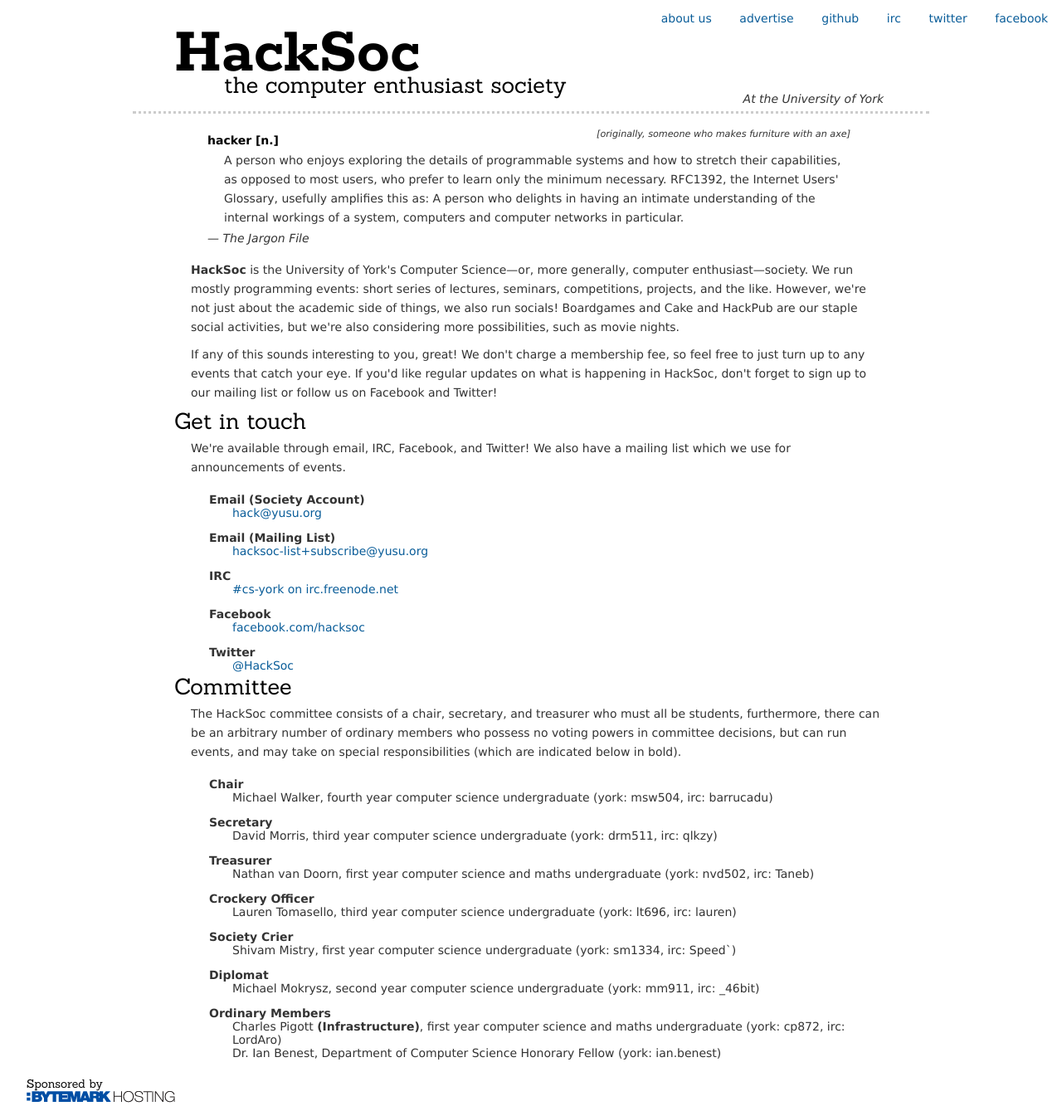
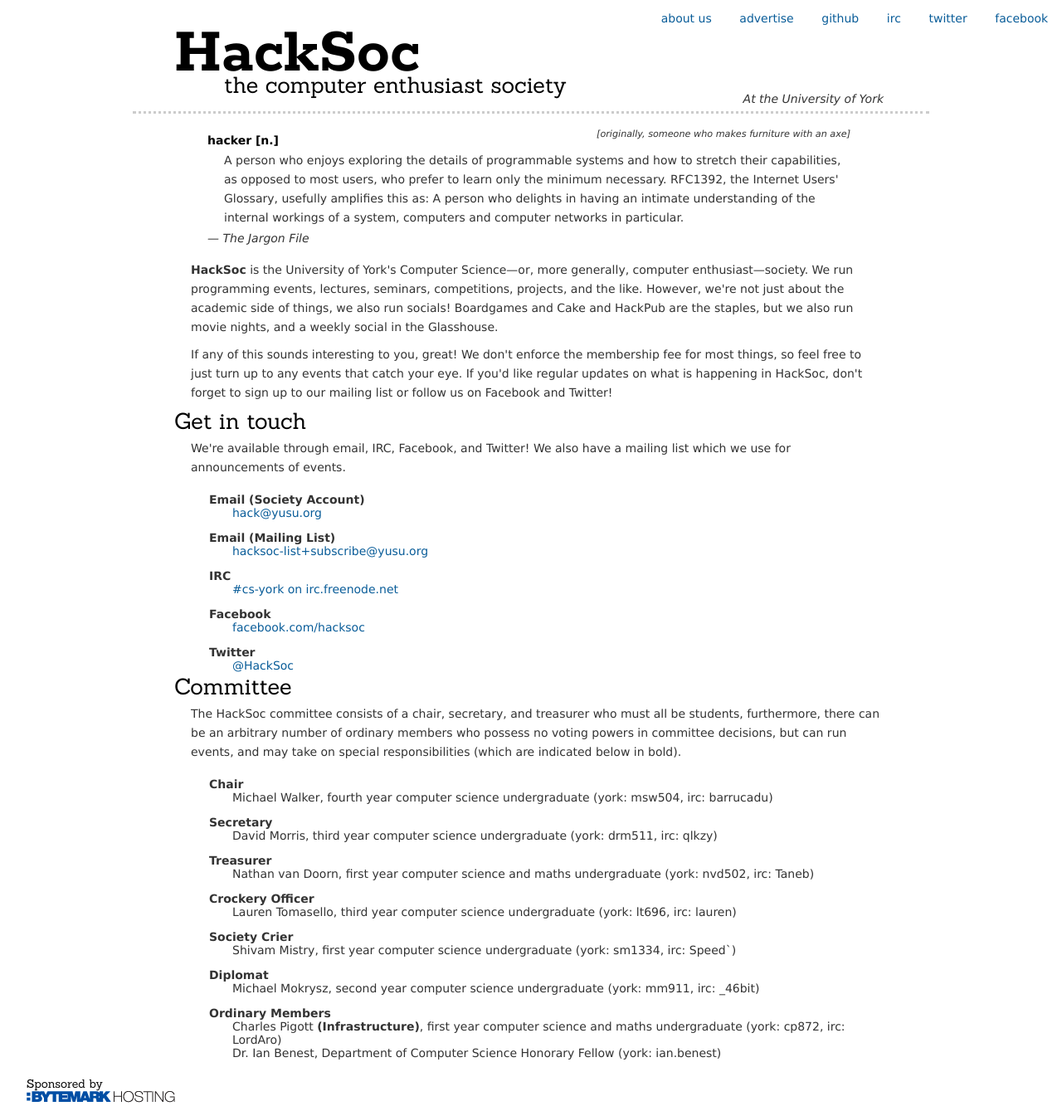
Before and after one commit to HackSoc/hacksoc.org, a Jekyll site: the page built from about.html, in a window 1280 px wide. Shown: the whole page at 83% size. Built offline with Jekyll 4.4.1, drawn with Linux system fonts in a browser that asks for light colours; some web fonts are replaced.

Commit message:
Update overview in about page

```diff
--- a/about.html
+++ b/about.html
@@ -20,17 +20,17 @@ title: About Us
 
 <p><strong>HackSoc</strong> is the University of York's Computer
 Science&mdash;or, more generally, computer enthusiast&mdash;society.
-We run mostly programming events: short series of lectures, seminars,
-competitions, projects, and the like. However, we're not just about
-the academic side of things, we also run socials! Boardgames and Cake
-and HackPub are our staple social activities, but we're also
-considering more possibilities, such as movie nights.</p>
+We run programming events, lectures, seminars, competitions, projects,
+and the like. However, we're not just about the academic side of
+things, we also run socials! Boardgames and Cake and HackPub are the
+staples, but we also run movie nights, and a weekly social in the
+Glasshouse.</p>
 
-<p>If any of this sounds interesting to you, great! We don't charge a
-membership fee, so feel free to just turn up to any events that catch
-your eye. If you'd like regular updates on what is happening in
-HackSoc, don't forget to sign up to our mailing list or follow us on
-Facebook and Twitter!</p>
+<p>If any of this sounds interesting to you, great! We don't enforce
+the membership fee for most things, so feel free to just turn up to
+any events that catch your eye. If you'd like regular updates on what
+is happening in HackSoc, don't forget to sign up to our mailing list
+or follow us on Facebook and Twitter!</p>
 
 <h2>Get in touch</h2>
 <p>We're available through email, IRC, Facebook, and Twitter! We also
```
